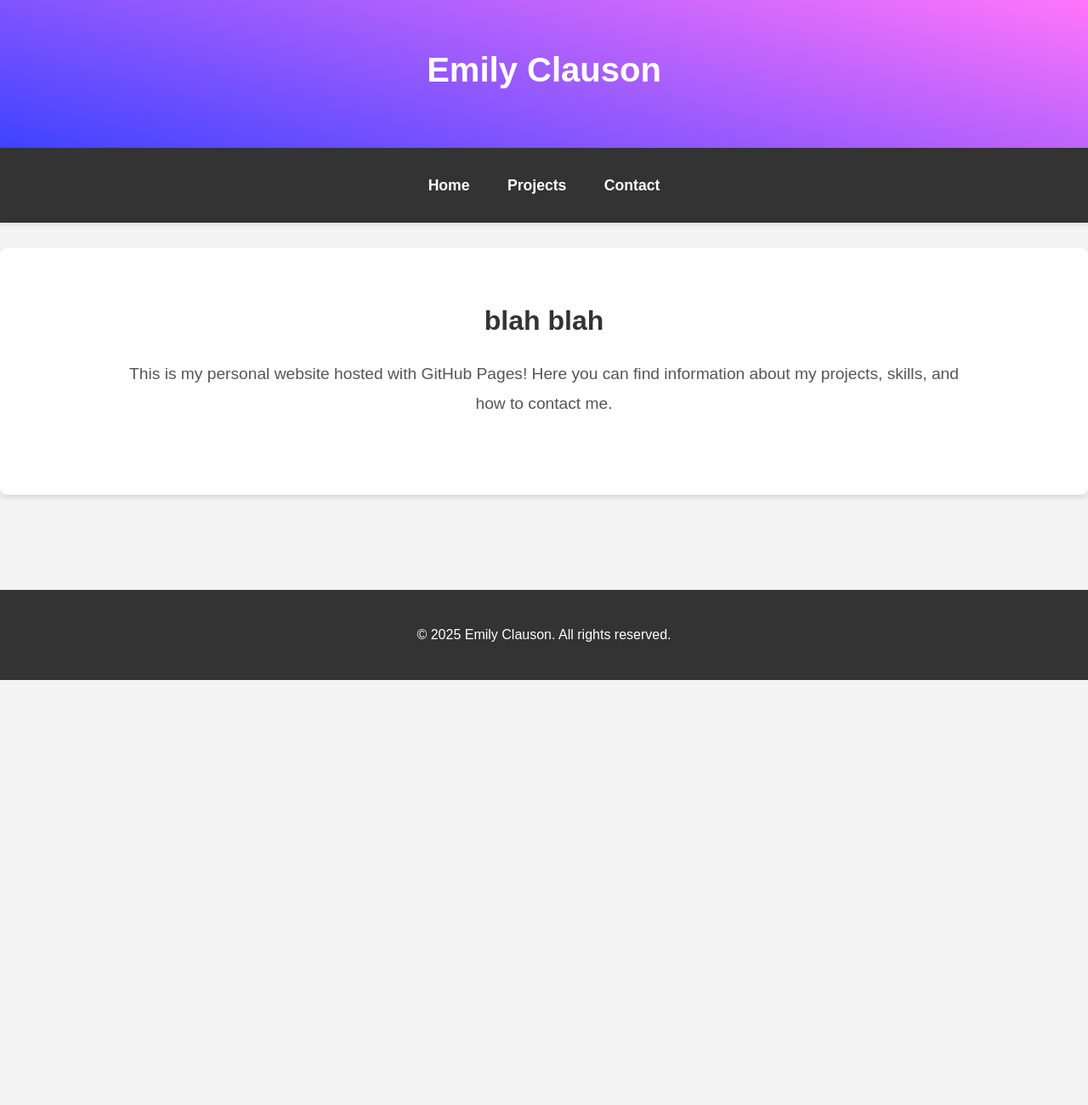
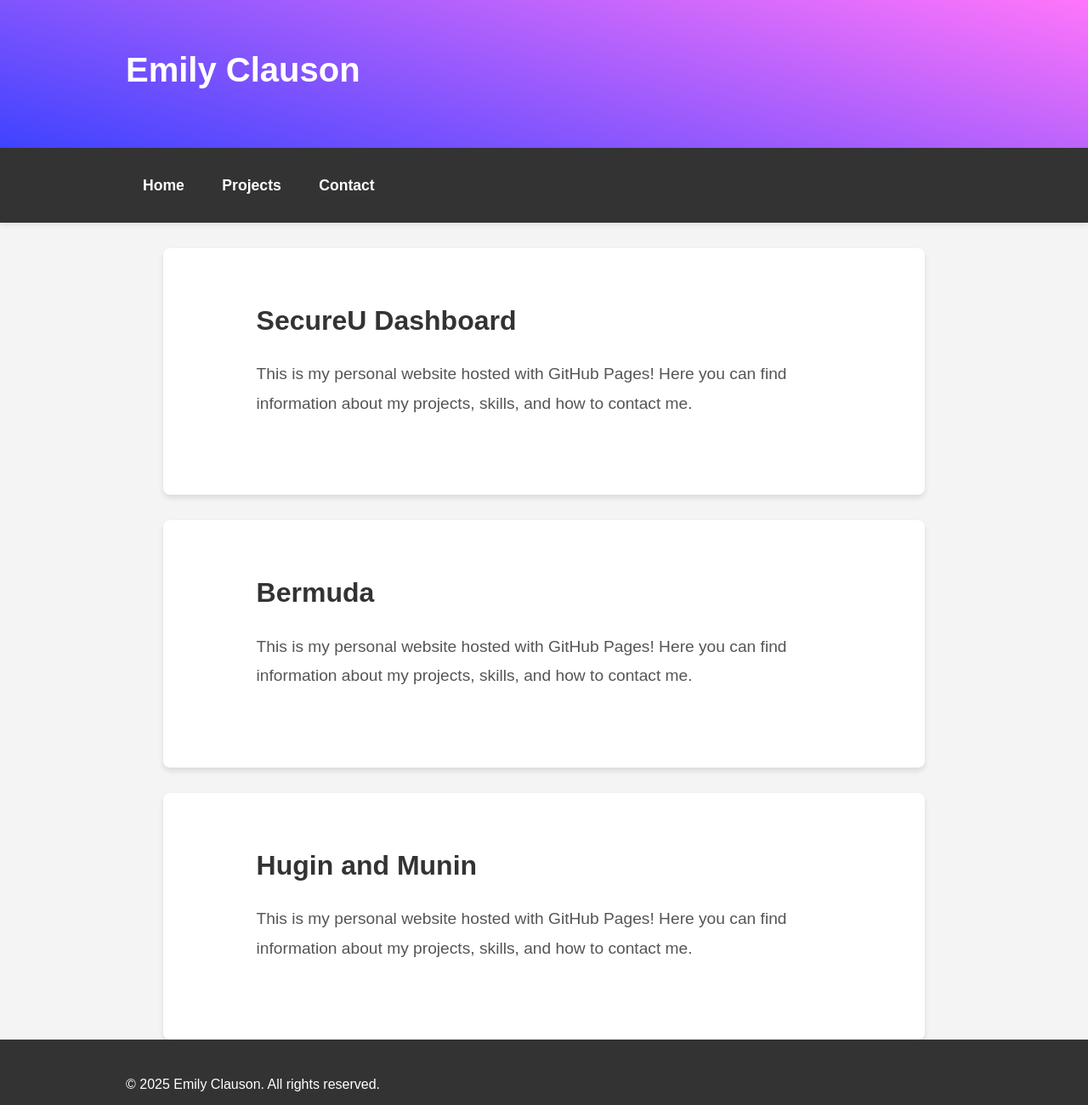
Before and after one commit to emclauson/emclauson.github.io, a plain HTML site: page projects.html in a window 1280 px wide. Shown: the whole page at 85% size. Before the commit the page ends 800 px from the top, so only its background shows below. Drawn offline with Linux system fonts and the light colour scheme.

Commit message:
added more stuff

```diff
--- a/projects.html
+++ b/projects.html
@@ -25,7 +25,21 @@
 
     <section class="intro">
         <div class="container">
-            <h2>blah blah</h2>
+            <h2>SecureU Dashboard</h2>
+            <p>This is my personal website hosted with GitHub Pages! Here you can find information about my projects, skills, and how to contact me.</p>
+        </div>
+    </section>
+
+    <section class="intro">
+        <div class="container">
+            <h2>Bermuda</h2>
+            <p>This is my personal website hosted with GitHub Pages! Here you can find information about my projects, skills, and how to contact me.</p>
+        </div>
+    </section>
+
+    <section class="intro">
+        <div class="container">
+            <h2>Hugin and Munin</h2>
             <p>This is my personal website hosted with GitHub Pages! Here you can find information about my projects, skills, and how to contact me.</p>
         </div>
     </section>
--- a/styles.css
+++ b/styles.css
@@ -29,7 +29,7 @@ header {
     background: linear-gradient(15deg, #3f43ff, hsl(302, 100%, 73%));
     color: white;
     padding: 30px 0;
-    text-align: center;
+    text-align: left;
     box-shadow: 0 4px 10px rgba(0, 0, 0, 0.2);
     animation: fadeIn 1.5s ease-in;
 }
@@ -76,8 +76,10 @@ nav ul li a:hover {
 .intro {
     background-color: #fff;
     padding: 40px 0;
-    text-align: center;
+    text-align: left;
     margin-top: 30px;
+    margin-right: 15%;
+    margin-left: 15%;
     border-radius: 8px;
     box-shadow: 0 4px 6px rgba(0, 0, 0, 0.1);
 }
@@ -100,7 +102,7 @@ footer {
     background-color: #333;
     color: white;
     padding: 20px 0;
-    text-align: center;
+    text-align: left;
     margin-top: auto;
 }
 
@@ -132,7 +134,7 @@ footer p {
 
 .main-nav ul {
     list-style-type: none;
-    text-align: center;
+    text-align: left;
 }
 
 .main-nav ul li {
```
Also changed, not shown: contact.html (+4 -2 lines), index.html (+1 -3 lines), images/resume.jpg (added), 1 other file.
